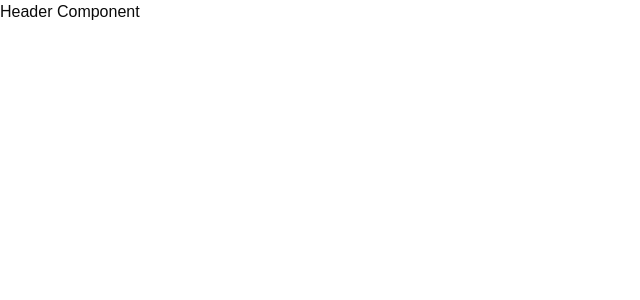
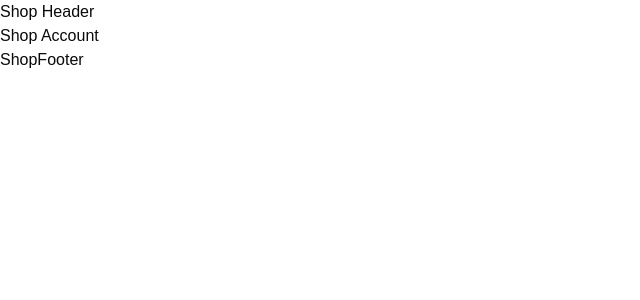
Before and after one commit to Hrita-Dutta/ecommerce, a React (Vite) app in the folder client/: page /shop/account in a window 1280 px wide. Before the commit this address had no page. Shown: the top 300 px of the page, without its empty margins (0-640 px from the left). Built offline with nearby package versions, Linux system fonts and the light colour scheme.

Commit message:
feat: add shop layout, page and routes

```diff
--- a/client/src/App.jsx
+++ b/client/src/App.jsx
@@ -9,11 +9,13 @@ import {
   AdminProducts,
   Dashboard,
 } from "./pages/admin";
+import ShopLayout from "./components/shop/Layout";
+import { ShopAccount, ShopCheckout, ShopHome, ShopListing } from "./pages/shop";
+import NotFound from "./pages/not-found";
 
 function App() {
   return (
     <div className="flex flex-col overflow-hidden bg-white">
-      <h1>Header Component</h1>
       <Routes>
         <Route path="auth" element={<AuthLayout />}>
           <Route path="login" element={<Login />} />
@@ -25,6 +27,13 @@ function App() {
           <Route path="orders" element={<AdminOrders />} />
           <Route path="products" element={<AdminProducts />} />
         </Route>
+        <Route path="shop" element={<ShopLayout />}>
+          <Route index element={<ShopHome />} />
+          <Route path="listing" element={<ShopListing />} />
+          <Route path="checkout" element={<ShopCheckout />} />
+          <Route path="account" element={<ShopAccount />} />
+        </Route>
+        <Route path="*" element={<NotFound />} />
       </Routes>
     </div>
   );
--- /dev/null
+++ b/client/src/components/shop/Footer.jsx
@@ -0,0 +1,9 @@
+import React from 'react'
+
+const ShopFooter = () => {
+  return (
+    <div>ShopFooter</div>
+  )
+}
+
+export default ShopFooter
--- /dev/null
+++ b/client/src/components/shop/Header.jsx
@@ -0,0 +1,9 @@
+import React from 'react'
+
+const ShopHeader = () => {
+  return (
+    <div>Shop Header</div>
+  )
+}
+
+export default ShopHeader
--- /dev/null
+++ b/client/src/components/shop/Layout.jsx
@@ -0,0 +1,18 @@
+import React from "react";
+import { Outlet } from "react-router";
+import { ShopHeader, ShopFooter } from "./";
+
+const ShopLayout = () => {
+  return (
+    <div className="flex flex-col bg-white overflow-hidden">
+      {/* common header */}
+      <ShopHeader />
+      <main className="flex flex-col w-full">
+        <Outlet />
+      </main>
+      <ShopFooter />
+    </div>
+  );
+};
+
+export default ShopLayout;
--- /dev/null
+++ b/client/src/components/shop/index.js
@@ -0,0 +1,2 @@
+export { default as ShopHeader } from "./Header";
+export { default as ShopFooter } from "./Footer";
--- /dev/null
+++ b/client/src/pages/shop/Account.jsx
@@ -0,0 +1,9 @@
+import React from 'react'
+
+const ShopAccount = () => {
+  return (
+    <div>Shop Account</div>
+  )
+}
+
+export default ShopAccount
--- /dev/null
+++ b/client/src/pages/shop/Checkout.jsx
@@ -0,0 +1,9 @@
+import React from 'react'
+
+const ShopCheckout = () => {
+  return (
+    <div>ShopCheckout</div>
+  )
+}
+
+export default ShopCheckout
--- /dev/null
+++ b/client/src/pages/shop/Home.jsx
@@ -0,0 +1,9 @@
+import React from 'react'
+
+const ShopHome = () => {
+  return (
+    <div>ShopHome</div>
+  )
+}
+
+export default ShopHome
--- /dev/null
+++ b/client/src/pages/shop/Listing.jsx
@@ -0,0 +1,9 @@
+import React from 'react'
+
+const ShopListing = () => {
+  return (
+    <div>ShopListing</div>
+  )
+}
+
+export default ShopListing
--- /dev/null
+++ b/client/src/pages/shop/index.js
@@ -0,0 +1,4 @@
+export { default as ShopHome } from "./Home";
+export { default as ShopListing } from "./Listing";
+export { default as ShopCheckout } from "./Checkout";
+export { default as ShopAccount } from "./Account";
```
